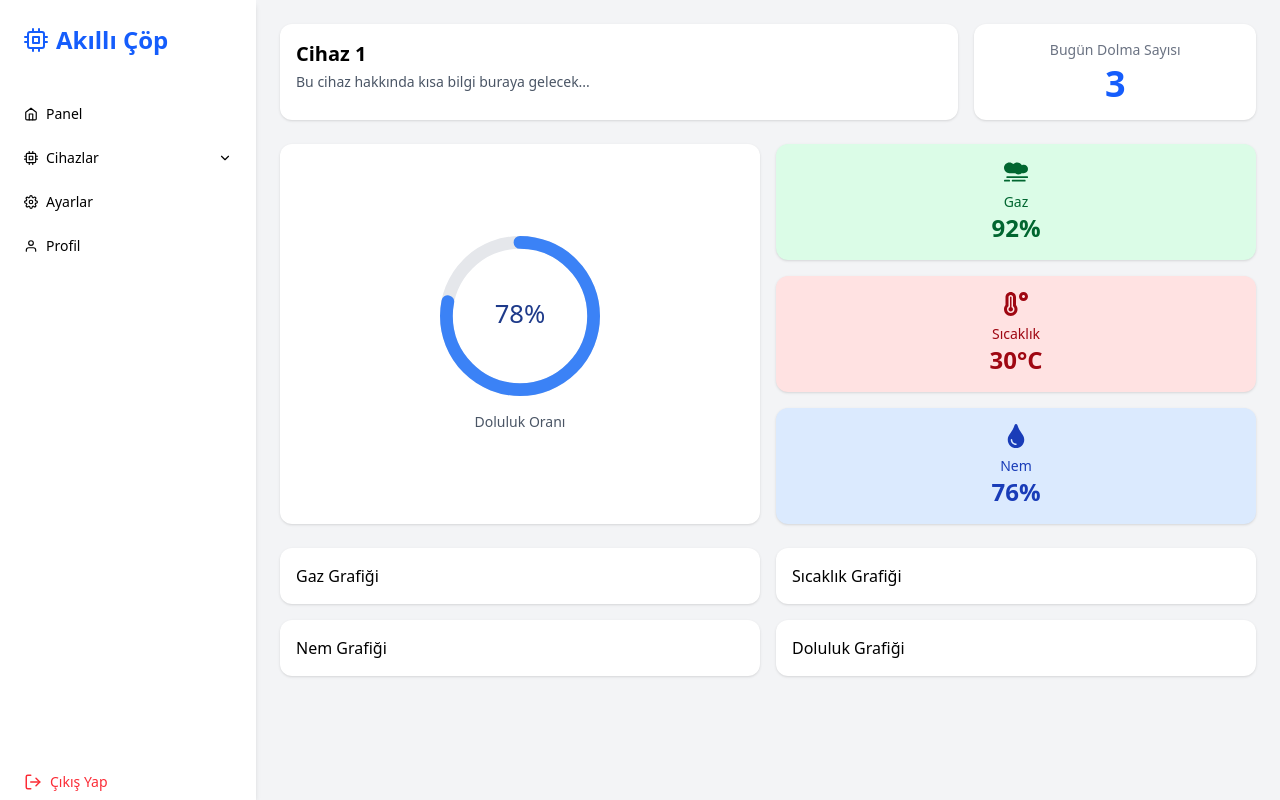
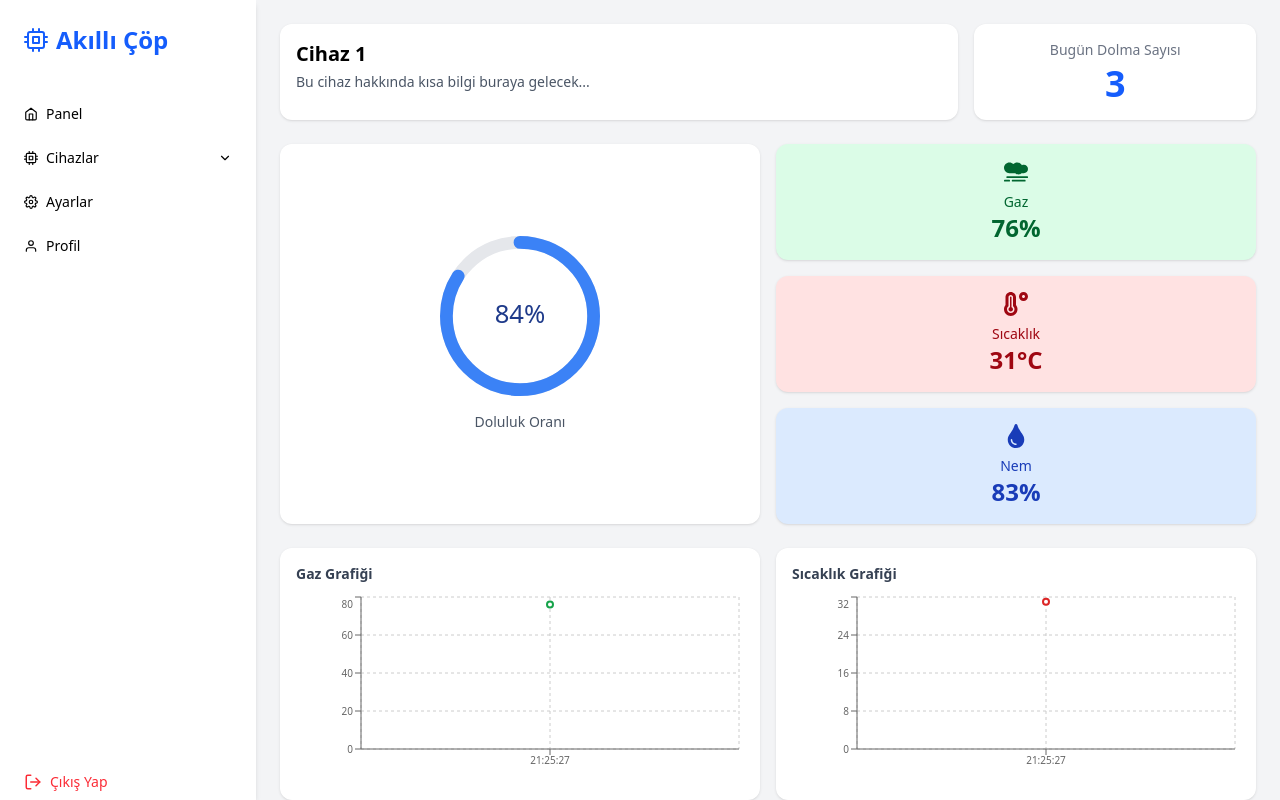
Before and after one commit to 0xM3x/volly_trash_dashboard, a React (Vite) app in the folder vollyWebFrontEnd/: page /device/1 in a window 1280 px wide. Built offline with nearby package versions, Linux system fonts and the light colour scheme; sample sign-in values are in the browser's storage.

Commit message:
add live charts for gaz, sıcaklık, nem, and doluluk

```diff
--- a/vollyWebFrontEnd/package.json
+++ b/vollyWebFrontEnd/package.json
@@ -18,6 +18,7 @@
     "react-dom": "^19.0.0",
     "react-icons": "^5.5.0",
     "react-router-dom": "^7.5.3",
+    "recharts": "^2.15.3",
     "tailwindcss": "^4.1.5"
   },
   "devDependencies": {
--- /dev/null
+++ b/vollyWebFrontEnd/src/components/LineChartCard.jsx
@@ -0,0 +1,20 @@
+import { LineChart, Line, XAxis, YAxis, Tooltip, ResponsiveContainer, CartesianGrid } from 'recharts';
+
+export default function LineChartCard({ title, data, color }) {
+  return (
+    <div className="bg-white rounded-xl shadow p-4">
+      <h3 className="text-sm font-semibold text-gray-700 mb-2">{title}</h3>
+      <div className="w-full h-48">
+        <ResponsiveContainer width="100%" height="100%">
+          <LineChart data={data}>
+            <CartesianGrid strokeDasharray="3 3" />
+            <XAxis dataKey="time" tick={{ fontSize: 10 }} />
+            <YAxis tick={{ fontSize: 10 }} />
+            <Tooltip />
+            <Line type="monotone" dataKey="value" stroke={color} strokeWidth={2} dot={false} />
+          </LineChart>
+        </ResponsiveContainer>
+      </div>
+    </div>
+  );
+}
--- a/vollyWebFrontEnd/src/pages/DevicePage.jsx
+++ b/vollyWebFrontEnd/src/pages/DevicePage.jsx
@@ -3,6 +3,8 @@ import { useEffect, useState } from 'react';
 import { FaTemperatureHigh, FaTint, FaSmog } from 'react-icons/fa';
 import { CircularProgressbar, buildStyles } from 'react-circular-progressbar';
 import 'react-circular-progressbar/dist/styles.css';
+import LineChartCard from '../components/LineChartCard';
+
 import Layout from '../components/Layout';
 
 
@@ -18,19 +20,56 @@ export default function DeviceDetailPage() {
 	  nem: 60,
 		doluluk: 66,
 	});
+	const [graphData, setGraphData] = useState({
+ 		gaz: [],
+  	sicaklik: [],
+  	nem: [],
+  	doluluk: [],
+	});
 
 	useEffect(() => {
 	  const interval = setInterval(() => {
-	    setSensorData({
-	      gaz: Math.floor(Math.random() * 40) + 60,       // 60–100%
-	      sicaklik: Math.floor(Math.random() * 15) + 20,   // 20–35°C
-	      nem: Math.floor(Math.random() * 40) + 50,        // 50–90%
-				doluluk: Math.floor(Math.random() * 30) + 60       // 60–90%
+	    const newData = {
+	      gaz: Math.floor(Math.random() * 40) + 60,
+	      sicaklik: Math.floor(Math.random() * 15) + 20,
+	      nem: Math.floor(Math.random() * 40) + 50,
+	      doluluk: Math.floor(Math.random() * 30) + 60,
+	    };
+
+	    const now = new Date().toLocaleTimeString('tr-TR', {
+	      hour: '2-digit',
+	      minute: '2-digit',
+	      second: '2-digit',
 	    });
-	  }, 1000);
+
+	    // ✅ update sensor values
+	    setSensorData(newData);
+
+	    // ✅ update chart data
+	    setGraphData((prevData) => ({
+	      gaz: [...prevData.gaz.slice(-9), { time: now, value: newData.gaz }],
+	      sicaklik: [...prevData.sicaklik.slice(-9), { time: now, value: newData.sicaklik }],
+	      nem: [...prevData.nem.slice(-9), { time: now, value: newData.nem }],
+	      doluluk: [...prevData.doluluk.slice(-9), { time: now, value: newData.doluluk }],
+	    }));
+	  }, 5000);
 
 	  return () => clearInterval(interval);
 	}, []);
+
+
+//	useEffect(() => {
+//	  const interval = setInterval(() => {
+//	    setSensorData({
+//	      gaz: Math.floor(Math.random() * 40) + 60,       // 60–100%
+//	      sicaklik: Math.floor(Math.random() * 15) + 20,   // 20–35°C
+//	      nem: Math.floor(Math.random() * 40) + 50,        // 50–90%
+//				doluluk: Math.floor(Math.random() * 30) + 60       // 60–90%
+//	    });
+//	  }, 1000);
+//
+//	  return () => clearInterval(interval);
+//	}, []);
 
   return (
 		<Layout>
@@ -96,12 +135,12 @@ export default function DeviceDetailPage() {
 		    </div>
 
 		    {/* Bottom Row: 2x2 Graph Grid */}
-		    <div className="grid grid-cols-1 lg:grid-cols-2 gap-4">
-		      <div className="bg-white rounded-xl shadow p-4">Gaz Grafiği</div>
-		      <div className="bg-white rounded-xl shadow p-4">Sıcaklık Grafiği</div>
-		      <div className="bg-white rounded-xl shadow p-4">Nem Grafiği</div>
-		      <div className="bg-white rounded-xl shadow p-4">Doluluk Grafiği</div>
-		    </div>
+				<div className="grid grid-cols-1 lg:grid-cols-2 gap-4">
+				  <LineChartCard title="Gaz Grafiği" data={graphData.gaz} color="#16a34a" />
+				  <LineChartCard title="Sıcaklık Grafiği" data={graphData.sicaklik} color="#dc2626" />
+		  		<LineChartCard title="Nem Grafiği" data={graphData.nem} color="#2563eb" />
+		  		<LineChartCard title="Doluluk Grafiği" data={graphData.doluluk} color="#9333ea" />
+				</div>
 		  </div>
 		</Layout>
   );
```
Also changed, not shown: 1 other file (tests, documents, lock files or other folders).
